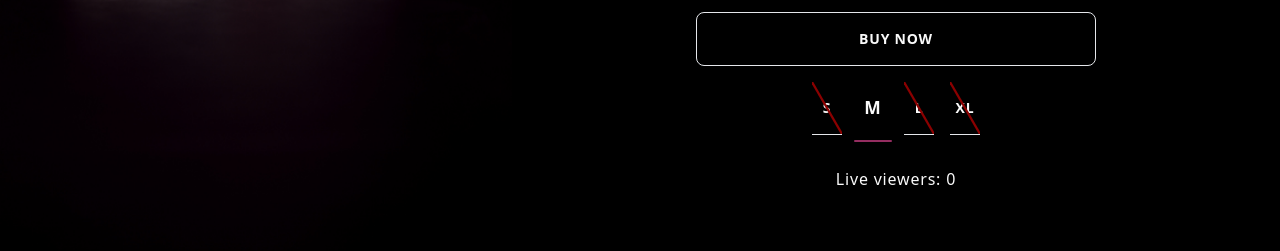
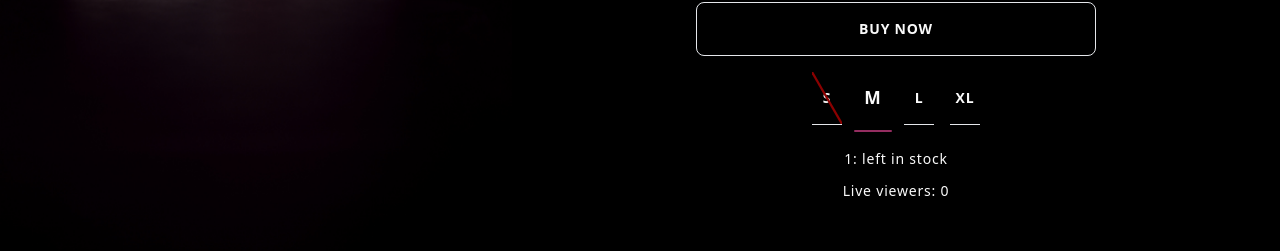
Before and after one commit to norvalbv/Parisn, a React (Vite) app in the folder webapp/: page /shop-item in a window 1280 px wide. Shown: the part 511-762 px from the top of the page. Built offline with nearby package versions, Linux system fonts and the light colour scheme; no server answers.

Commit message:
add stock count

```diff
--- a/webapp/src/Utils/LiveViewers.tsx
+++ b/webapp/src/Utils/LiveViewers.tsx
@@ -9,7 +9,7 @@ const LiveViewers = () => {
   const [viewCount, setViewCount] = useState(0);
   socket.on('get viewers', (amount) => setViewCount(amount));
   console.log(viewCount);
-  return <p>Live viewers: {viewCount}</p>;
+  return <p className="text-sm">Live viewers: {viewCount}</p>;
 };
 
 export default React.memo(LiveViewers);
--- a/webapp/src/pages/Products/ItemView.tsx
+++ b/webapp/src/pages/Products/ItemView.tsx
@@ -33,8 +33,8 @@ const ItemView = () => {
     sizes: [
       { size: 'S', stock: 0 },
       { size: 'M', stock: 1 },
-      { size: 'L', stock: 0 },
-      { size: 'XL', stock: 0 },
+      { size: 'L', stock: 5 },
+      { size: 'XL', stock: 3 },
     ],
   });
 
@@ -79,6 +79,18 @@ const ItemView = () => {
               })
             }
           />
+          <p className="text-sm -mt-2 -mb-1">
+            {
+              Object.values(
+                productSize.sizes[
+                  productSize.sizes.findIndex(
+                    (x) => Object.values(x)[0] === productSize.selectedSize
+                  )
+                ]
+              )[1]
+            }
+            : left in stock
+          </p>
           <LiveViewers />
         </div>
         <div
```
